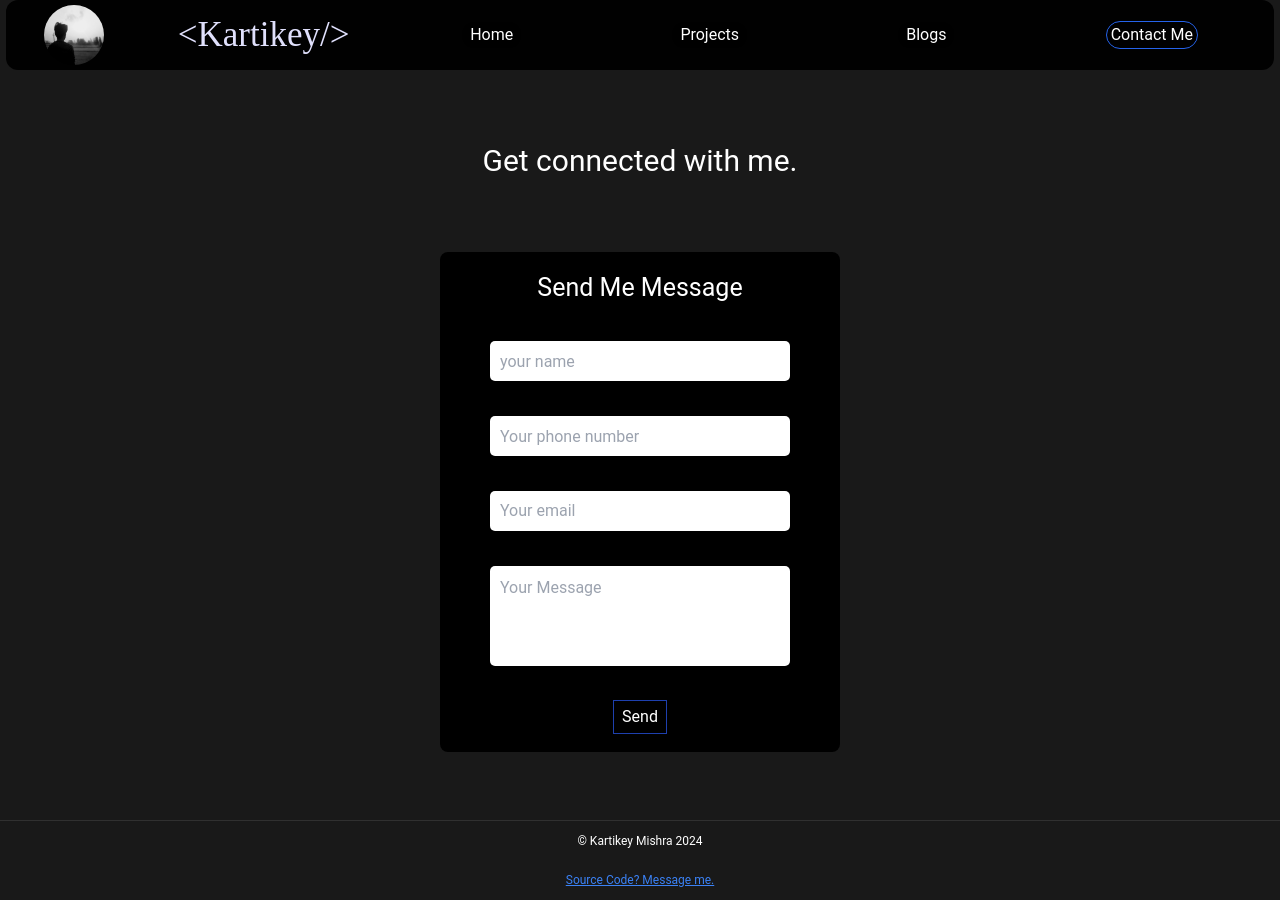
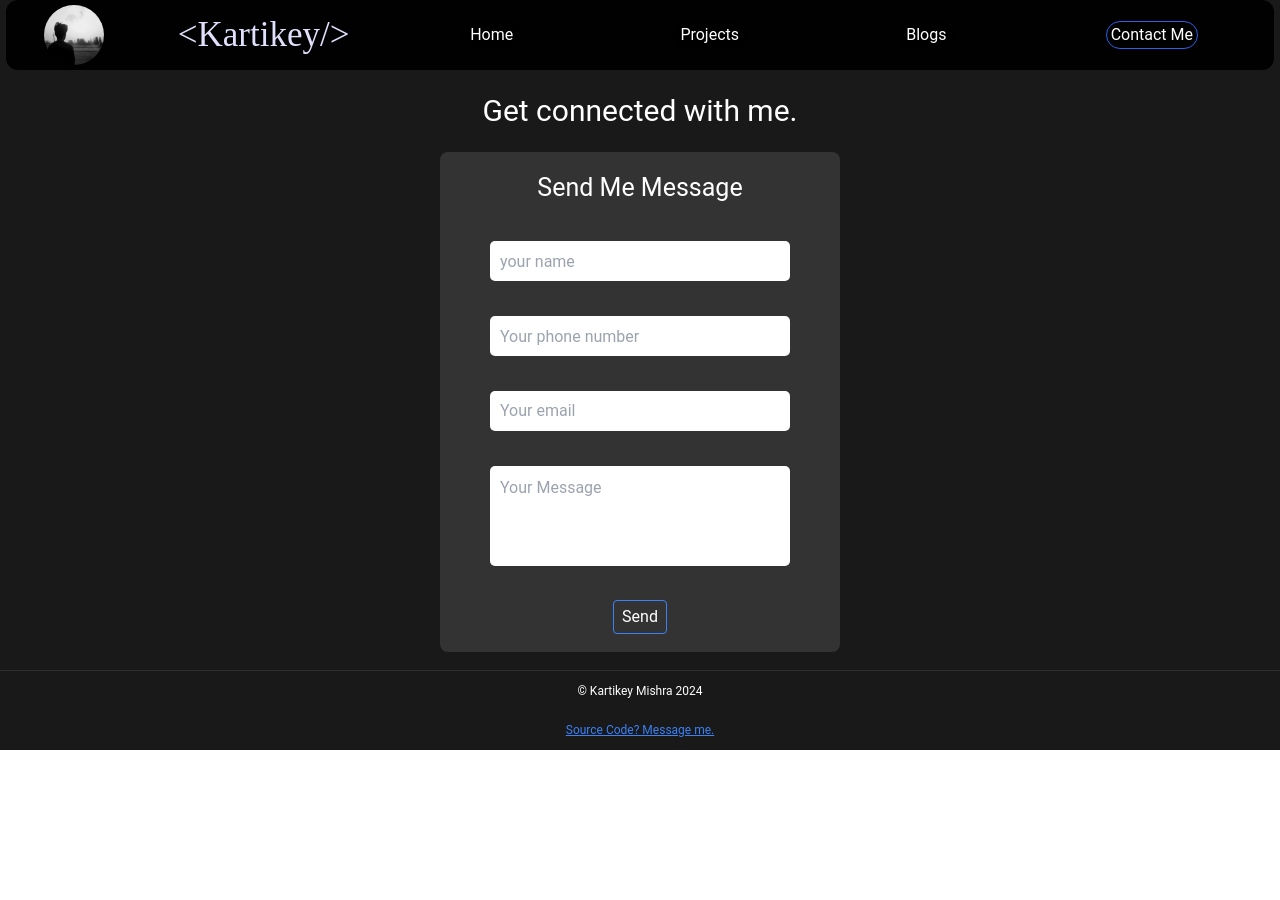
Before and after one commit to kartikeycsjm/kartikey, a Next.js app: page /contact in a window 1280 px wide. After the commit the page ends 800 px from the top, so only its background shows below. Built offline with nearby package versions, Linux system fonts and the light colour scheme.

Commit message:
changed color of form

```diff
--- a/app/contact/page.jsx
+++ b/app/contact/page.jsx
@@ -29,10 +29,10 @@ const Contact = () => {
     }
   }
   return (
-    <div className='w-full h-[900px]  flex justify-between items-center flex-col bg-[rgba(0,0,0,0.9)]'>
+    <div className='w-full h-[750px]  flex justify-between items-center flex-col bg-[rgba(0,0,0,0.9)]'>
       <Header></Header>
       <h1 className='text-white text-[30px]'>Get connected with me.</h1>
-      <div id="form" className='w-[400px] md:w-[400px] bg-black rounded-lg h-[500px] md:h:[600px] flex justify-around items-center flex-col'>
+      <div id="form" className='w-[400px] md:w-[400px] bg-[#333333] rounded-lg h-[500px] md:h:[600px] flex justify-around items-center flex-col'>
         <h2 className='text-[25px] text-white'>Send Me Message</h2>
         <input type="text"
           value={name}
@@ -52,7 +52,7 @@ const Contact = () => {
           placeholder='Your Message'>
         </textarea>
         {apimsg === 'message recieved' ?<p className='text-white'>Your message is recieved</p> :
-          <button className='text-white border border-blue-800 px-2 py-1' onClick={handleClick}>
+          <button className='text-white border border-blue-500 px-2 py-1 rounded' onClick={handleClick}>
             Send
           </button>}
       </div>
```
